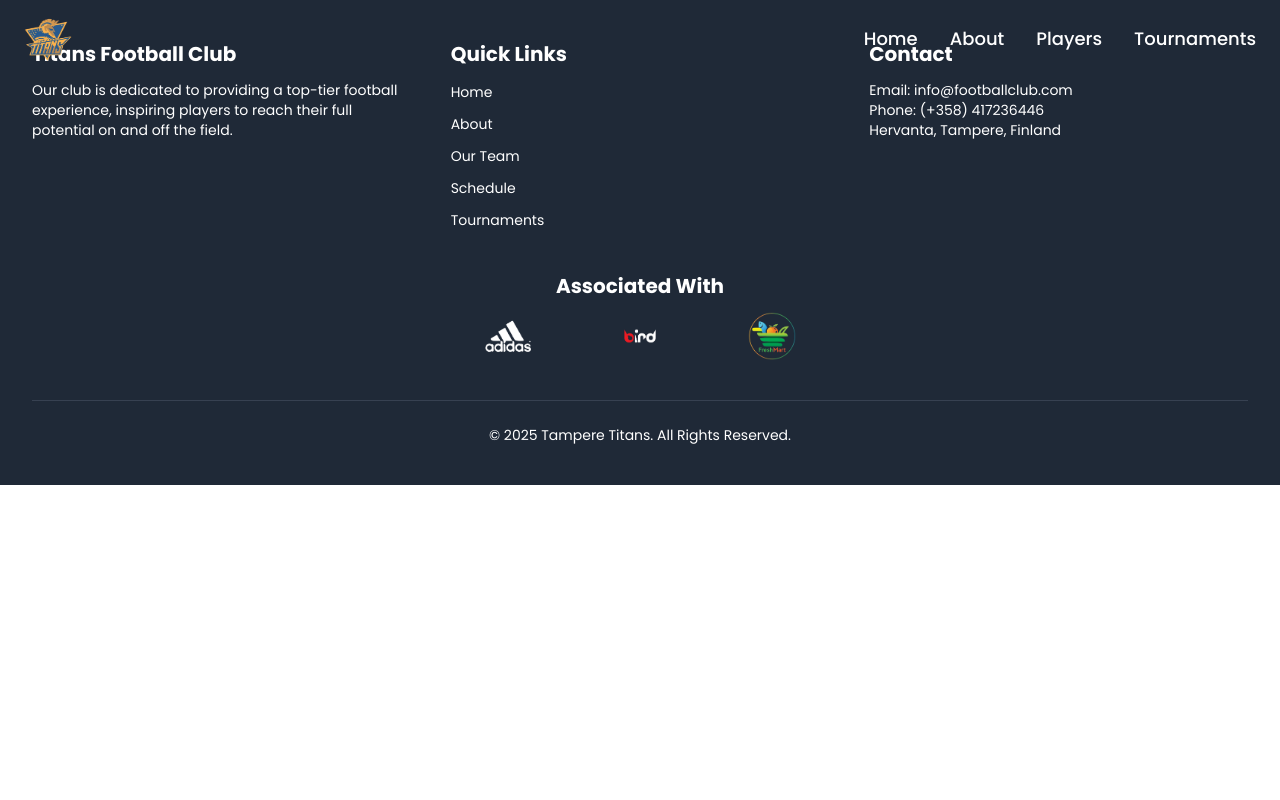
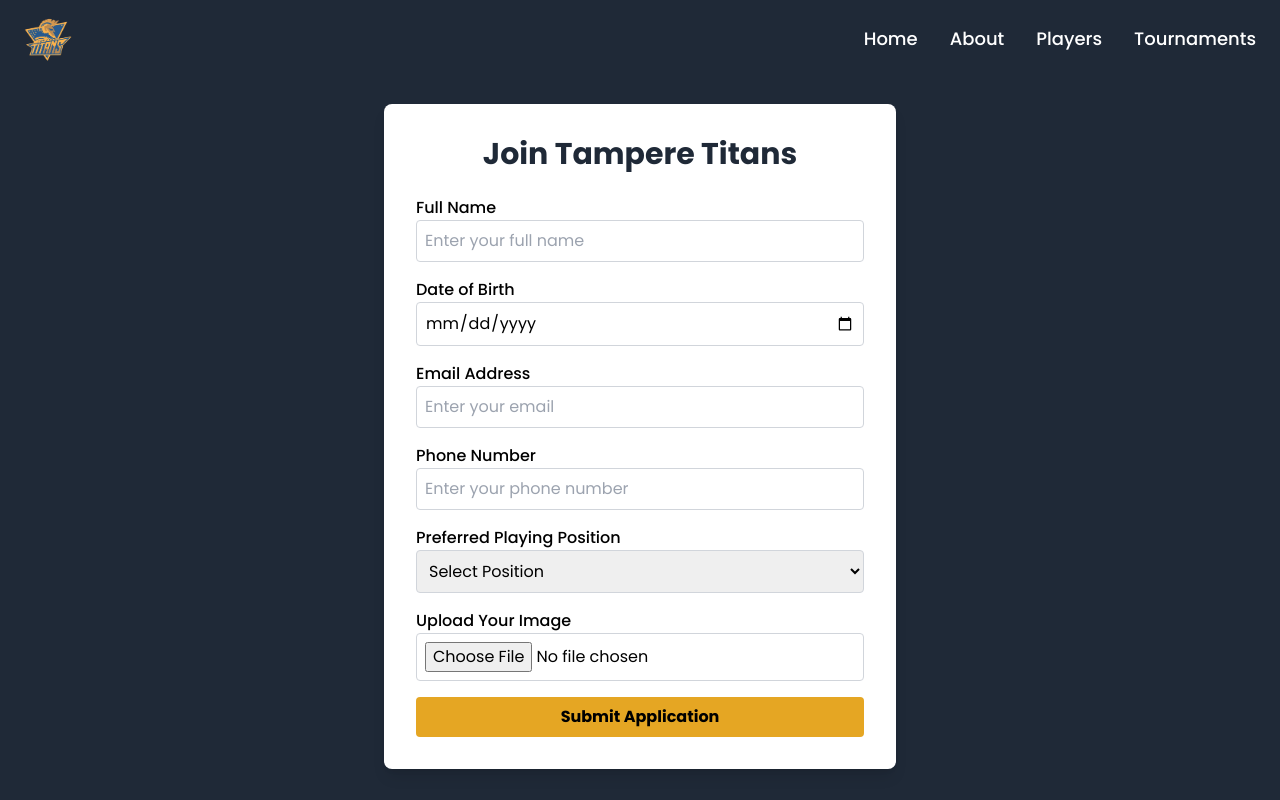
Before and after one commit to aidul23/tampere-titans, a React (Vite) app in the folder client/: page /join in a window 1280 px wide. Shown: the top 800 px of the page. Built offline with nearby package versions, Linux system fonts and the light colour scheme.

Commit message:
About and join done

```diff
--- a/client/src/App.jsx
+++ b/client/src/App.jsx
@@ -7,6 +7,7 @@ import Footer from "./components/Footer";
 import "./index.css";
 import AboutPage from "./pages/AboutPage";
 import Navbar from "./components/Navbar";
+import JoinUs from "./pages/JoinUs";
 
 function App() {
   return (
@@ -14,6 +15,7 @@ function App() {
       <Navbar/>
       <Routes>
         <Route path="/" element={<HomePage />} />
+        <Route path="/join" element={<JoinUs />} />
         <Route path="/about" element={<AboutPage />} />
         <Route path="/players" element={<Players />} />
         <Route path="/tournaments" element={<Tournaments />} />
--- a/client/src/pages/AboutPage.jsx
+++ b/client/src/pages/AboutPage.jsx
@@ -1,9 +1,43 @@
 import React from 'react'
 
-function AboutPage() {
+const AboutPage = () => {
   return (
-    <div>AboutPage</div>
-  )
-}
+    <div className="min-h-screen flex flex-col items-center justify-center bg-primary text-white p-6 pt-24">
+      <div className="max-w-4xl bg-white text-black p-8 rounded-lg shadow-lg">
+        <h2 className="text-4xl font-bold text-center text-primary mb-6">About Tampere Titans</h2>
+
+        {/* Image */}
+        <div className="flex justify-center mb-6">
+          <img
+            src="src/assets/tampere-titan-home.jpg" // Replace this with your actual image
+            alt="Tampere Titans"
+            className="rounded-lg shadow-md w-80"
+          />
+          <img
+            src="src/assets/tampere-titan-away.jpg" // Replace this with your actual image
+            alt="Tampere Titans"
+            className="rounded-lg shadow-md w-80 ml-4"
+          />
+        </div>
+
+        {/* Dummy Content */}
+        <p className="text-lg text-gray-700 leading-relaxed text-center">
+          Welcome to <span className="text-secondary"><strong>Tampere Titans</strong></span>, a passionate football club committed to excellence, teamwork, and sportsmanship by Bangladeshi community in Tampere, Finland.
+          Established in 2017, we have been bringing together talented players and dedicated fans to celebrate the beautiful game.
+        </p>
+
+        <p className="text-lg text-gray-700 leading-relaxed mt-4 text-center">
+          Our mission is to foster a strong football community by training, competing, and inspiring athletes of all levels.
+          Whether you're a seasoned player or just starting out, Tampere Titans welcomes you to be part of something bigger.
+        </p>
+
+        <p className="text-lg text-gray-700 leading-relaxed mt-4 text-center">
+          Stay connected with us for updates on upcoming matches, training sessions, and community events.
+          Together, let's make history on the field! ⚽🔥
+        </p>
+      </div>
+    </div>
+  );
+};
 
 export default AboutPage
--- a/client/src/pages/HomePage.jsx
+++ b/client/src/pages/HomePage.jsx
@@ -1,7 +1,11 @@
 import { motion } from "framer-motion";
+import { useNavigate } from "react-router-dom";
 
-const HomePage = () => (
-  <div
+const HomePage = () => {
+  const navigate = useNavigate();
+
+  return (
+    <div
     className="relative min-h-screen flex flex-col items-center justify-center bg-gradient-to-b from-primary via-primary/60 to-primary/30 bg-cover bg-center bg-no-repeat"
     style={{ backgroundImage: "url('/src/assets/team_photo.jpeg')" }}
   >
@@ -21,11 +25,12 @@ const HomePage = () => (
       <p className="mt-4 text-xl text-secondary font-medium shadow-md">
         Power, Passion, Football.
       </p>
-      <button className="mt-6 px-6 py-3 bg-secondary text-black rounded-lg text-lg font-semibold hover:bg-accent hover:shadow-xl transition transform hover:scale-105">
+      <button onClick={() => navigate("/join")} className="mt-6 px-6 py-3 bg-secondary text-black rounded-lg text-lg font-semibold hover:bg-accent hover:shadow-xl transition transform hover:scale-105">
         Join the Team
       </button>
     </motion.div>
   </div>
-);
+  )
+};
 
 export default HomePage;
--- /dev/null
+++ b/client/src/pages/JoinUs.jsx
@@ -0,0 +1,157 @@
+import { useState } from "react";
+
+const JoinUs = () => {
+  const [formData, setFormData] = useState({
+    name: "",
+    dob: "",
+    email: "",
+    phone: "",
+    image: null,
+    position: "",
+  });
+
+  const [error, setError] = useState(""); // Error message state
+
+  // Handle input changes
+  const handleChange = (e) => {
+    const { name, value } = e.target;
+    setFormData({ ...formData, [name]: value });
+  };
+
+  // Handle image upload
+  const handleImageChange = (e) => {
+    const file = e.target.files[0];
+    setFormData({ ...formData, image: file });
+  };
+
+  // Function to calculate age
+  const calculateAge = (dob) => {
+    const birthDate = new Date(dob);
+    const today = new Date();
+    const age = today.getFullYear() - birthDate.getFullYear();
+    const monthDiff = today.getMonth() - birthDate.getMonth();
+    if (monthDiff < 0 || (monthDiff === 0 && today.getDate() < birthDate.getDate())) {
+      return age - 1;
+    }
+    return age;
+  };
+
+  // Handle form submission
+  const handleSubmit = (e) => {
+    e.preventDefault();
+
+    const age = calculateAge(formData.dob);
+    if (age < 18) {
+      setError("You must be at least 18 years old to join the team.");
+      return;
+    }
+
+    setError(""); // Clear error if valid
+    console.log("Form Submitted:", formData);
+    alert("Application Submitted Successfully! ✅");
+  };
+
+  return (
+    <div className="min-h-screen flex items-center justify-center bg-primary text-light p-6 pt-24">
+      <div className="bg-white text-black p-8 rounded-lg shadow-lg w-full max-w-lg">
+        <h2 className="text-3xl font-bold text-center text-primary mb-6">Join Tampere Titans</h2>
+
+        {error && <p className="text-red-500 text-center mb-4">{error}</p>} {/* Show error if any */}
+
+        <form onSubmit={handleSubmit} className="space-y-4">
+          {/* Name */}
+          <div>
+            <label className="block font-medium">Full Name</label>
+            <input
+              type="text"
+              name="name"
+              value={formData.name}
+              onChange={handleChange}
+              required
+              className="w-full p-2 border border-gray-300 rounded"
+              placeholder="Enter your full name"
+            />
+          </div>
+
+          {/* Date of Birth (Age Validation) */}
+          <div>
+            <label className="block font-medium">Date of Birth</label>
+            <input
+              type="date"
+              name="dob"
+              value={formData.dob}
+              onChange={handleChange}
+              required
+              className="w-full p-2 border border-gray-300 rounded"
+            />
+          </div>
+
+          {/* Email */}
+          <div>
+            <label className="block font-medium">Email Address</label>
+            <input
+              type="email"
+              name="email"
+              value={formData.email}
+              onChange={handleChange}
+              required
+              className="w-full p-2 border border-gray-300 rounded"
+              placeholder="Enter your email"
+            />
+          </div>
+
+          {/* Phone Number */}
+          <div>
+            <label className="block font-medium">Phone Number</label>
+            <input
+              type="tel"
+              name="phone"
+              value={formData.phone}
+              onChange={handleChange}
+              required
+              className="w-full p-2 border border-gray-300 rounded"
+              placeholder="Enter your phone number"
+            />
+          </div>
+
+          {/* Playing Position Dropdown */}
+          <div>
+            <label className="block font-medium">Preferred Playing Position</label>
+            <select
+              name="position"
+              value={formData.position}
+              onChange={handleChange}
+              required
+              className="w-full p-2 border border-gray-300 rounded"
+            >
+              <option value="">Select Position</option>
+              <option value="Goalkeeper">Goalkeeper</option>
+              <option value="Defender">Defender</option>
+              <option value="Midfielder">Midfielder</option>
+              <option value="Forward">Forward</option>
+            </select>
+          </div>
+
+          {/* Image Upload */}
+          <div>
+            <label className="block font-medium">Upload Your Image</label>
+            <input
+              type="file"
+              accept="image/*"
+              onChange={handleImageChange}
+              required
+              className="w-full p-2 border border-gray-300 rounded"
+            />
+          </div>
+
+          {/* Submit Button */}
+          <button type="submit" className="w-full bg-secondary text-black font-bold py-2 rounded hover:bg-accent transition">
+            Submit Application
+          </button>
+        </form>
+      </div>
+    </div>
+  );
+};
+
+export default JoinUs;
```
Also changed, not shown: client/src/assets/tampere-titan-away.jpg (added), client/src/assets/tampere-titan-home.jpg (added).
